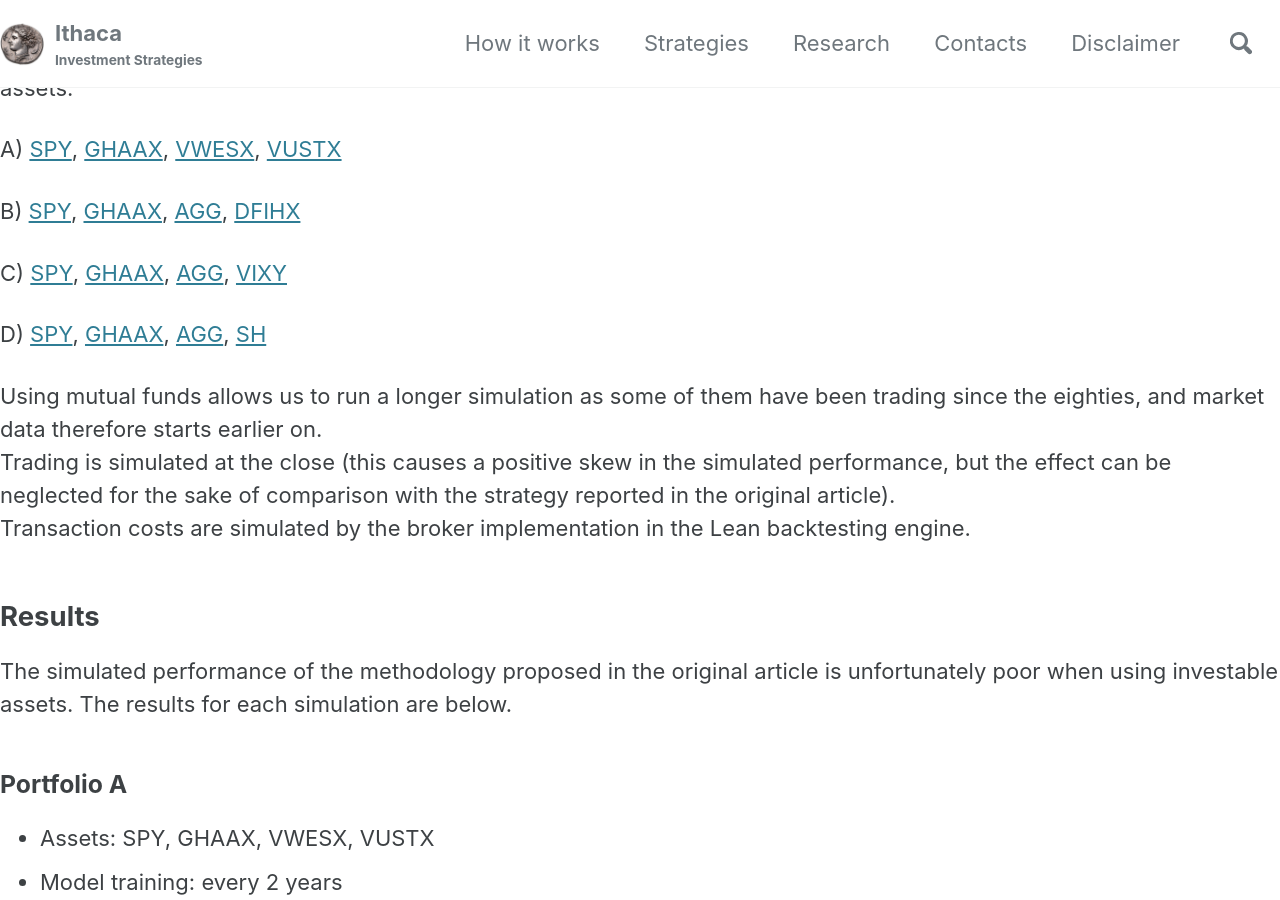
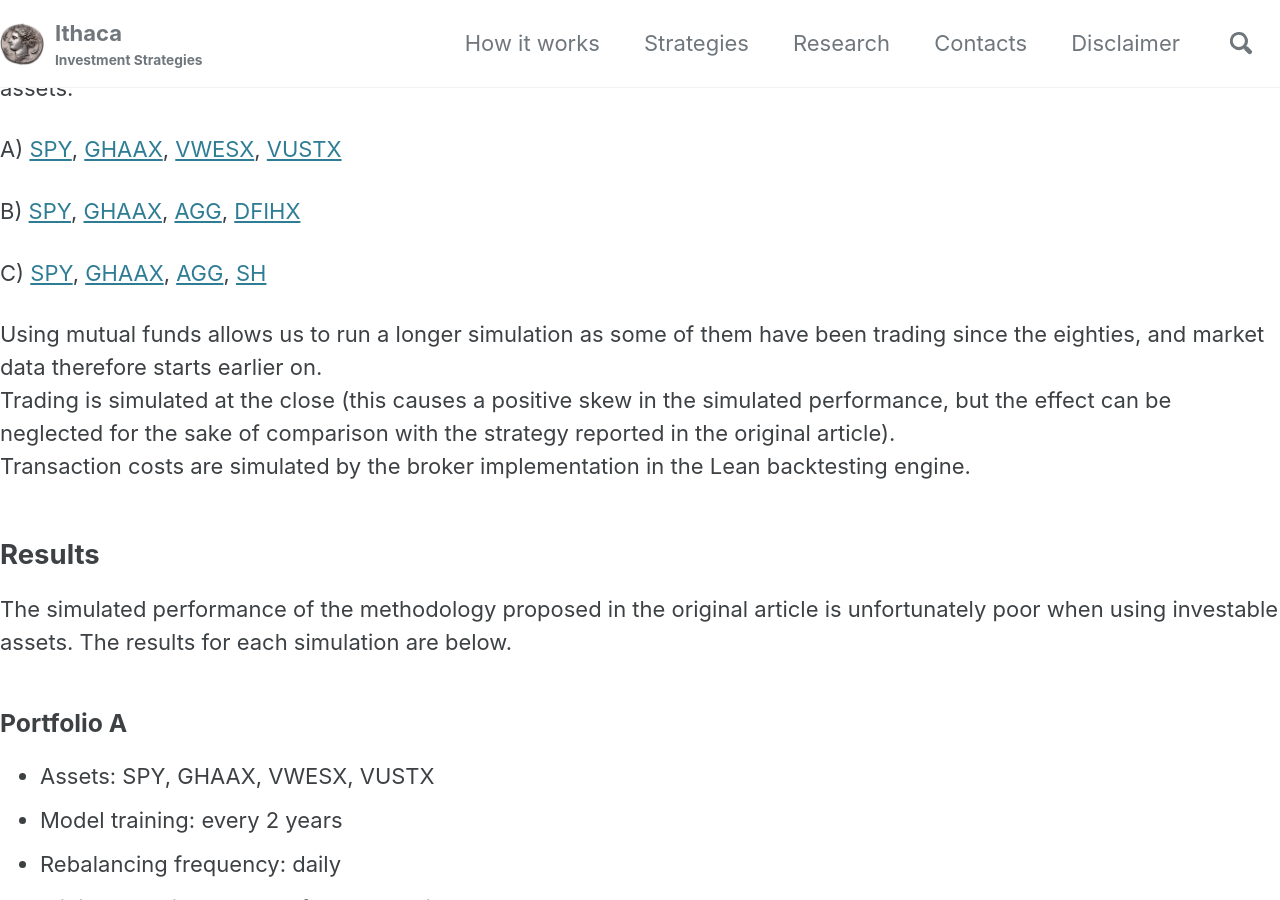
Before and after one commit to IthacaResearch/ithacaresearch.github.io, a Jekyll site: the page built from _research/dlpopt.md, in a window 1280 px wide and 900 px high, scrolled down 1312 px. Built offline with Jekyll 4.4.1, drawn with Linux system fonts in a browser that asks for light colours; cached includes are drawn as plain includes; our own code applies the rules of GitHub Pages for plain Markdown files.

Commit message:
Update dlpopt.md

```diff
--- a/_research/dlpopt.md
+++ b/_research/dlpopt.md
@@ -32,9 +32,7 @@
 
 B) [SPY](https://finance.yahoo.com/quote/SPY), [GHAAX](https://finance.yahoo.com/quote/GHAAX), [AGG](https://finance.yahoo.com/quote/VWESX), [DFIHX](https://finance.yahoo.com/quote/DFIHX)
 
-C) [SPY](https://finance.yahoo.com/quote/SPY), [GHAAX](https://finance.yahoo.com/quote/GHAAX), [AGG](https://finance.yahoo.com/quote/AGG), [VIXY](https://finance.yahoo.com/quote/VIXY)
-
-D) [SPY](https://finance.yahoo.com/quote/SPY), [GHAAX](https://finance.yahoo.com/quote/GHAAX), [AGG](https://finance.yahoo.com/quote/AGG), [SH](https://finance.yahoo.com/quote/SH)
+C) [SPY](https://finance.yahoo.com/quote/SPY), [GHAAX](https://finance.yahoo.com/quote/GHAAX), [AGG](https://finance.yahoo.com/quote/AGG), [SH](https://finance.yahoo.com/quote/SH)
 
 Using mutual funds allows us to run a longer simulation as some of them have been trading since the eighties, and market data therefore starts earlier on.<br>
 Trading is simulated at the close (this causes a positive skew in the simulated performance, but the effect can be neglected for the sake of comparison with the strategy reported in the original article).<br>
```
Also changed, not shown: other parts of _research/dlpopt.md (+0 -1 lines).
